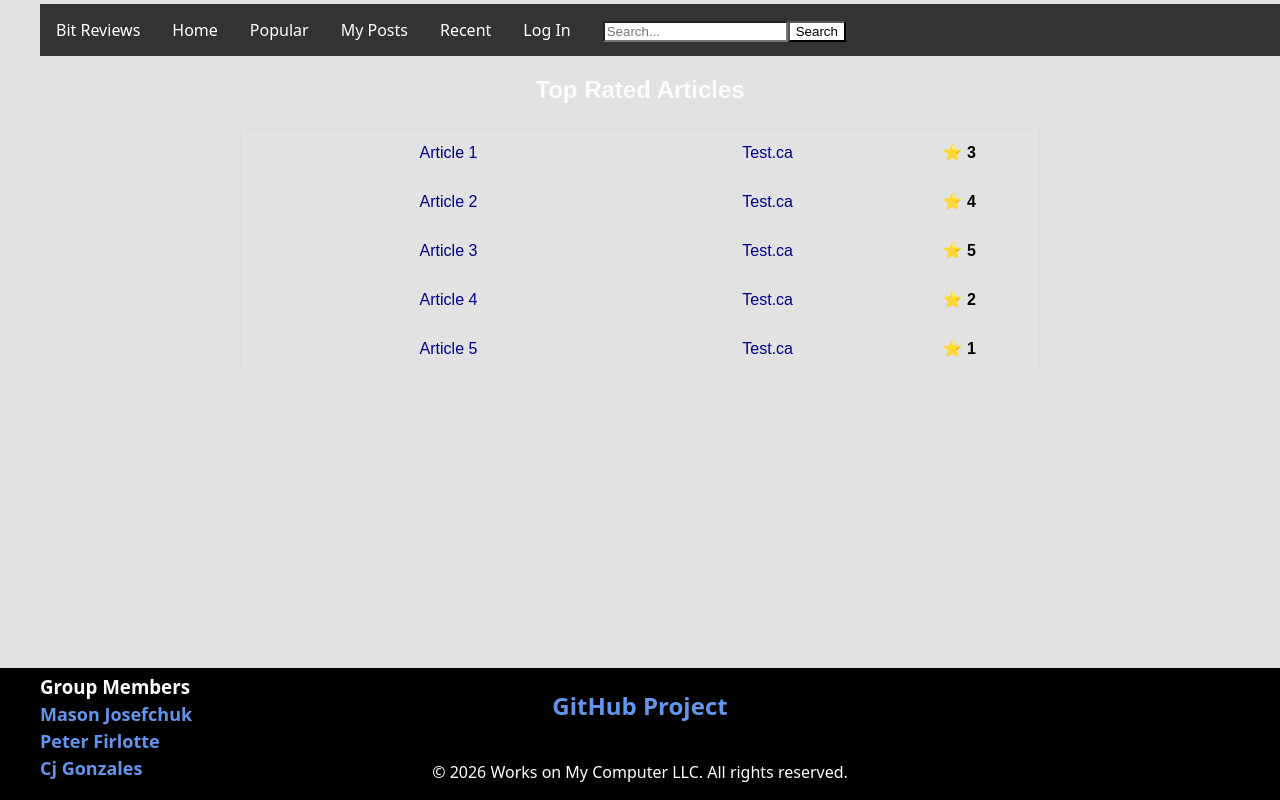
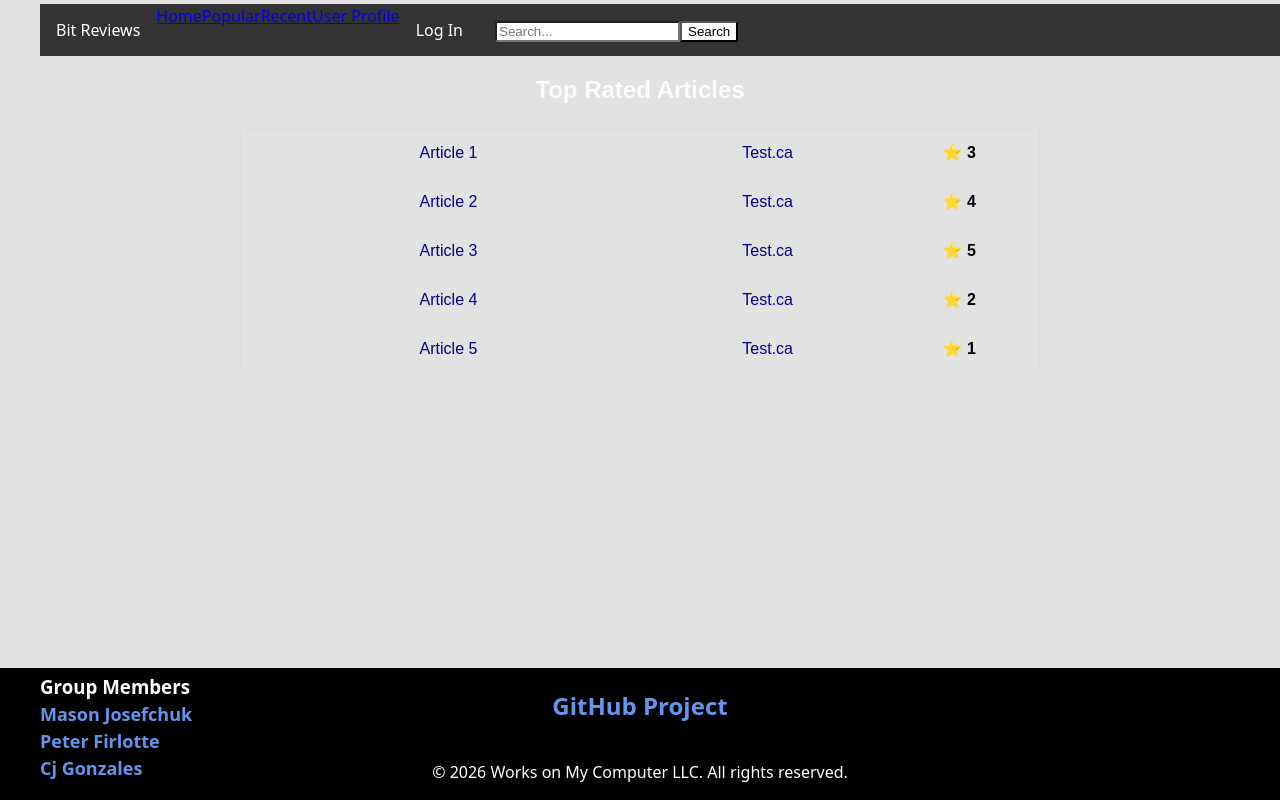
Before and after one commit to pfirlotte-rrc/COMP-4002-Project, a React (Vite) app: page / in a window 1280 px wide. Shown: the top 800 px of the page. Built offline with nearby package versions, Linux system fonts and the light colour scheme.

Commit message:
feat: Modify Navbar to use navigation links.

```diff
--- a/src/components/common/layout/nav/Nav.tsx
+++ b/src/components/common/layout/nav/Nav.tsx
@@ -1,3 +1,4 @@
+import { NavLink } from "react-router-dom";
 import type { JSX } from "react";
 import "./Nav.css";
 
@@ -7,10 +8,10 @@ type Page = {
 };
 
 const navBarPages: Page[] = [
-    {title: "Home", pageLink: "Test.ca"},
-    {title: "Popular", pageLink: "Test.ca"},
-    {title: "My Posts", pageLink: "Test.ca"},
-    {title: "Recent", pageLink: "Test.ca"},
+    {title: "Home", pageLink: "/"},
+    {title: "Popular", pageLink: "/popular"},
+    {title: "Recent", pageLink: "/recent"},
+    {title: "User Profile", pageLink: "/userprofile"},
 ];
 
 function Nav() {
@@ -42,24 +43,25 @@ function ListPageDisplay({pages}: {pages: Page[]}) {
 
     pages.forEach((page) => {
         navBarListItem.push(<ListPageHeader
+                key={page.pageLink}
                 page={page.title}
-                key={page.pageLink}
+                link={page.pageLink}
             />
         );
     })
 
     return(
-        <section className="top-terms">
+        <section className="navHeader">
                 {navBarListItem}
         </section>
     )
 }
 
-function ListPageHeader({page}: {page: string}) {
+function ListPageHeader({page, link}: {page: string; link: string}) {
     return (
-        <span>
-            <a href="#">{page}</a>
-        </span>
+        <NavLink to={link} end>
+            {page}
+        </NavLink>
     )
 }
 
```
